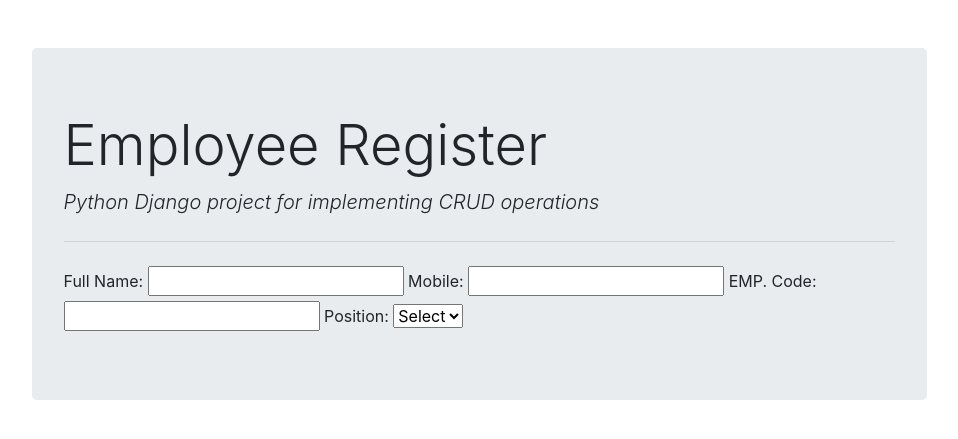
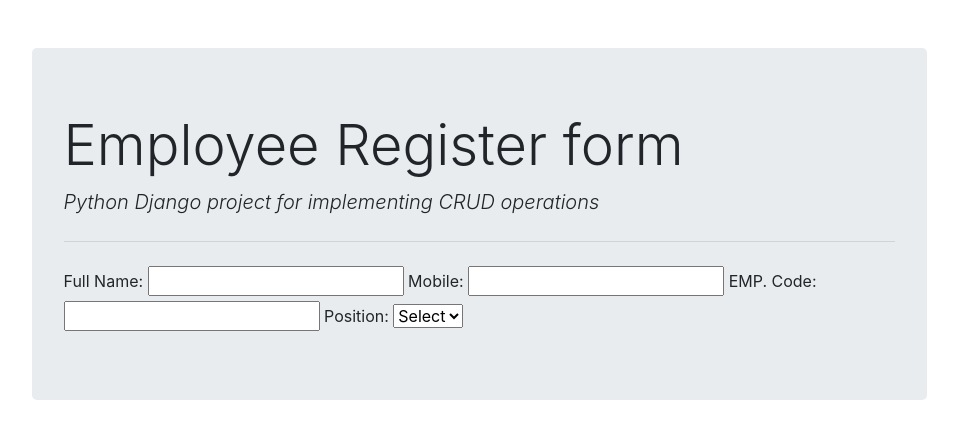
Before and after one commit to Mohamed-code-ship/Django_CRUD-_Operations, a Django app: template employee_project/templates/employee_form.html in a window 1280 px wide. Shown: the top 439 px of the page, without its empty margins (161-1119 px from the left). Run offline with Django 4.2, Linux system fonts and the light colour scheme; the template is opened without the code that fills it: values that come from a table or form of the project are taken from there, others are empty; some libraries are stand-ins or nearby versions.

Commit message:
add Form

```diff
--- a/employee_project/templates/base.html
+++ b/employee_project/templates/base.html
@@ -15,7 +15,7 @@
     <div class="container">
         <div class="col-md-10 offset-md-1 mt-5">
             <div class="jumbotron">
-                <h1 class="display-4">Employee Register</h1>
+                <h1 class="display-4">Employee Register form</h1>
                 <p class="lead font-italic">Python Django project for implementing CRUD operations</p>
                 <hr class="my-4">
                 {% block content %}
```
